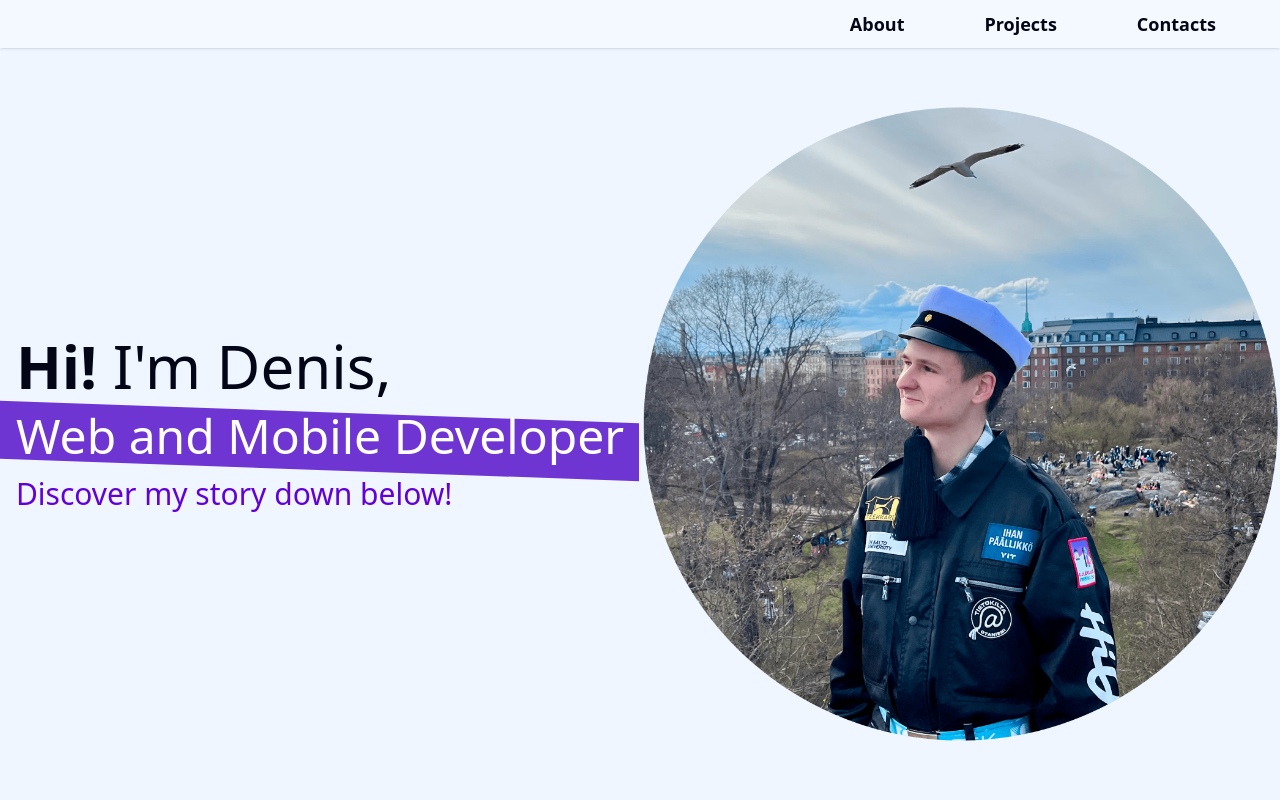
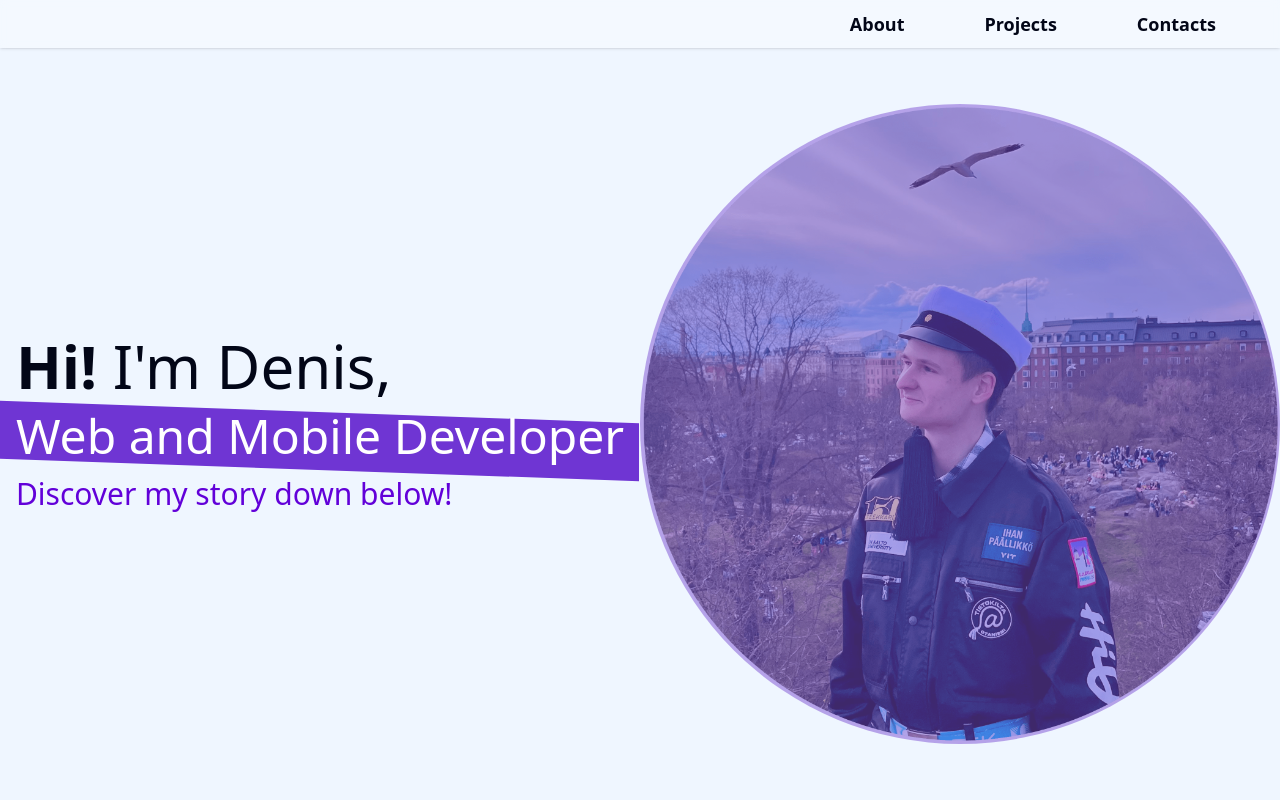
Before and after one commit to Dereden399/dereden399.github.io, a Vue app: page / in a window 1280 px wide. Shown: the top 800 px of the page. Built offline with nearby package versions, Linux system fonts and the light colour scheme.

Commit message:
Improvements

```diff
--- a/src/App.vue
+++ b/src/App.vue
@@ -15,7 +15,10 @@ import Footer from './components/Footer.vue'
     :style="`margin-top: ${navbarHeight};`"
     class="flex w-full flex-col items-center"
   >
-    <div class="flex w-full flex-col items-center justify-center md:flex-row">
+    <div
+      class="flex w-full flex-col items-center justify-center md:flex-row"
+      :style="`height: calc(100vh - ${navbarHeight});`"
+    >
       <HeaderInfo />
       <HeaderPhoto />
     </div>
--- a/src/components/EducationTimeLine.vue
+++ b/src/components/EducationTimeLine.vue
@@ -48,7 +48,7 @@ watch(shownSchool, () => {
     changeAnimationPlaying.value = true
     setTimeout(() => {
       changeAnimationPlaying.value = false
-    }, 600)
+    }, 500)
   }
 })
 
--- a/src/components/Header/HeaderInfo.vue
+++ b/src/components/Header/HeaderInfo.vue
@@ -5,8 +5,7 @@ import { navbarHeight } from '../../constants.ts'
 
 <template>
   <div
-    class="flex flex-auto flex-col items-center justify-center p-2 md:flex-[2] lg:p-0"
-    :style="`height: calc(100vh - ${navbarHeight});`"
+    class="flex h-full flex-auto flex-col items-center justify-center p-2 md:flex-[2] lg:p-0"
   >
     <div>
       <p class="text-5xl text-slate-950 md:text-6xl">
--- a/src/components/Header/HeaderPhoto.vue
+++ b/src/components/Header/HeaderPhoto.vue
@@ -3,15 +3,13 @@ import { navbarHeight } from '../../constants.ts'
 </script>
 
 <template>
-  <div
-    class="flex flex-auto items-center justify-start md:flex-[2]"
-    :style="`height: calc(100vh - ${navbarHeight});`"
-  >
-    <img
-      src="/picture.png"
-      class="max-h-[40rem] w-full max-w-[40rem]"
-      alt="picture of me"
-    />
+  <div class="flex h-full flex-auto items-center justify-start md:flex-[2]">
+    <div
+      class="relative flex h-full w-full max-w-[40rem] flex-col items-center justify-center"
+    >
+      <img src="/picture.png" class="w-full" alt="picture of me" />
+      <div class="absolute w-full rounded-full bg-accent-200/50 pt-[100%]" />
+    </div>
   </div>
 </template>
 
--- a/src/components/ProjectCard.vue
+++ b/src/components/ProjectCard.vue
@@ -6,12 +6,12 @@ const { project } = defineProps<{ project: ProjectInfoType }>()
 
 <template>
   <div
-    class="relative h-96 transition-all duration-300 ease-in-out lg:h-80 lg:hover:scale-105"
+    class="relative h-96 shadow-xl transition-all duration-300 ease-in-out lg:h-80 lg:hover:scale-105"
   >
     <div
       class="absolute -z-10 h-96 w-full translate-x-2 translate-y-2 rounded-xl bg-accent-300/50 lg:h-80"
     />
-    <div class="flex h-96 flex-col rounded-xl bg-white p-4 shadow-xl lg:h-80">
+    <div class="flex h-96 flex-col rounded-xl bg-white p-4 lg:h-80">
       <h1 class="text-xl md:text-3xl">
         {{ project.name }}
         <span v-if="project.isPrivate" class="text-sm text-zinc-700 md:text-lg"
```
